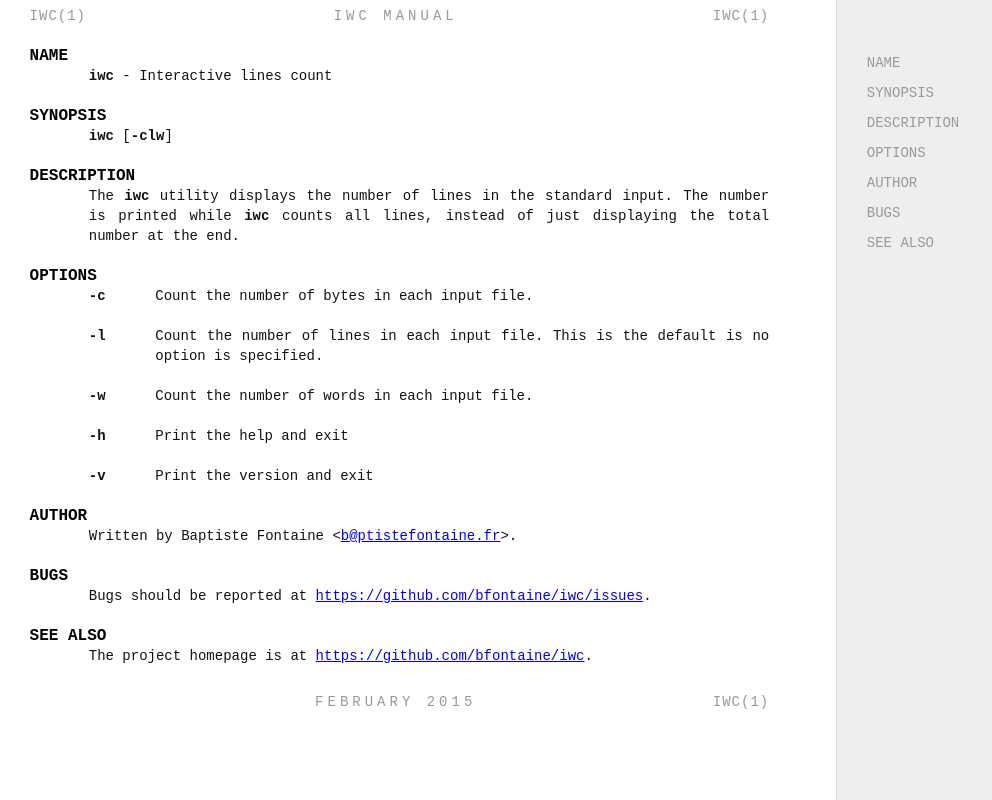
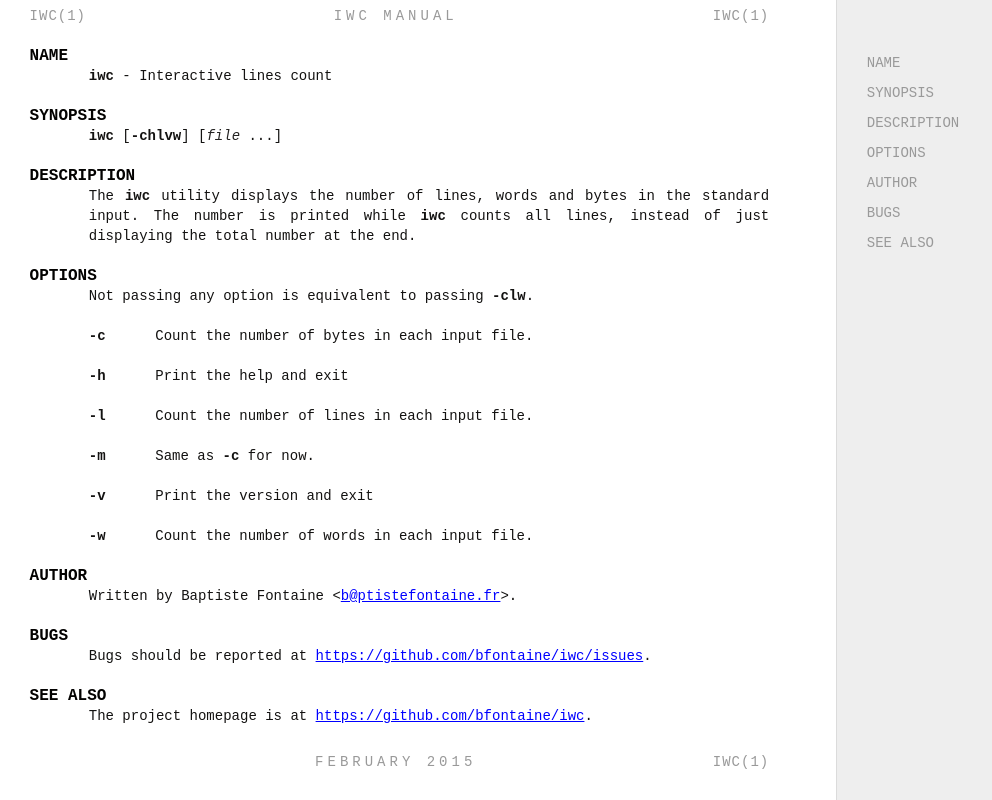
Before and after one commit to bfontaine/iwc, a plain HTML site: page index.html in a window 1280 px wide. Shown: the whole page, without its empty margins (0-992 px from the left). Drawn offline with Linux system fonts and the light colour scheme.

Commit message:
saving man page to GitHub docs

```diff
--- a/index.html
+++ b/index.html
@@ -81,29 +81,31 @@
 
 <h2 id="SYNOPSIS">SYNOPSIS</h2>
 
-<p><code>iwc</code> [<code>-clw</code>]</p>
+<p><code>iwc</code> [<code>-chlvw</code>] [<var>file</var> ...]</p>
 
 <h2 id="DESCRIPTION">DESCRIPTION</h2>
 
-<p>The <code>iwc</code> utility displays the number of lines in the standard input. The
-number is printed while <code>iwc</code> counts all lines, instead of just displaying the
-total number at the end.</p>
+<p>The <code>iwc</code> utility displays the number of lines, words and bytes in the standard
+input. The number is printed while <code>iwc</code> counts all lines, instead of just
+displaying the total number at the end.</p>
 
 <h2 id="OPTIONS">OPTIONS</h2>
 
+<p>Not passing any option is equivalent to passing <code>-clw</code>.</p>
+
 <dl>
 <dt class="flush"><code>-c</code></dt><dd><p>Count the number of bytes in each input file.</p></dd>
-<dt class="flush"><code>-l</code></dt><dd><p>Count the number of lines in each input file. This is the default is no
-option is specified.</p></dd>
+<dt class="flush"><code>-h</code></dt><dd><p>Print the help and exit</p></dd>
+<dt class="flush"><code>-l</code></dt><dd><p>Count the number of lines in each input file.</p></dd>
+<dt class="flush"><code>-m</code></dt><dd><p>Same as <code>-c</code> for now.</p></dd>
+<dt class="flush"><code>-v</code></dt><dd><p>Print the version and exit</p></dd>
 <dt class="flush"><code>-w</code></dt><dd><p>Count the number of words in each input file.</p></dd>
-<dt class="flush"><code>-h</code></dt><dd><p>Print the help and exit</p></dd>
-<dt class="flush"><code>-v</code></dt><dd><p>Print the version and exit</p></dd>
 </dl>
 
 
 <h2 id="AUTHOR">AUTHOR</h2>
 
-<p>Written by Baptiste Fontaine &lt;<a href="&#x6d;&#97;&#x69;&#108;&#116;&#x6f;&#x3a;&#x62;&#x40;&#112;&#116;&#x69;&#115;&#x74;&#x65;&#x66;&#x6f;&#x6e;&#116;&#x61;&#x69;&#x6e;&#x65;&#46;&#x66;&#x72;" data-bare-link="true">&#98;&#64;&#112;&#116;&#105;&#115;&#116;&#x65;&#102;&#111;&#110;&#x74;&#97;&#105;&#x6e;&#101;&#x2e;&#102;&#114;</a>>.</p>
+<p>Written by Baptiste Fontaine &lt;<a href="&#109;&#97;&#x69;&#108;&#x74;&#x6f;&#58;&#98;&#64;&#112;&#116;&#x69;&#x73;&#x74;&#x65;&#102;&#x6f;&#x6e;&#x74;&#97;&#105;&#x6e;&#101;&#46;&#102;&#x72;" data-bare-link="true">&#98;&#x40;&#x70;&#116;&#105;&#115;&#116;&#x65;&#102;&#x6f;&#110;&#x74;&#97;&#105;&#x6e;&#101;&#46;&#x66;&#114;</a>>.</p>
 
 <h2 id="BUGS">BUGS</h2>
 
```
